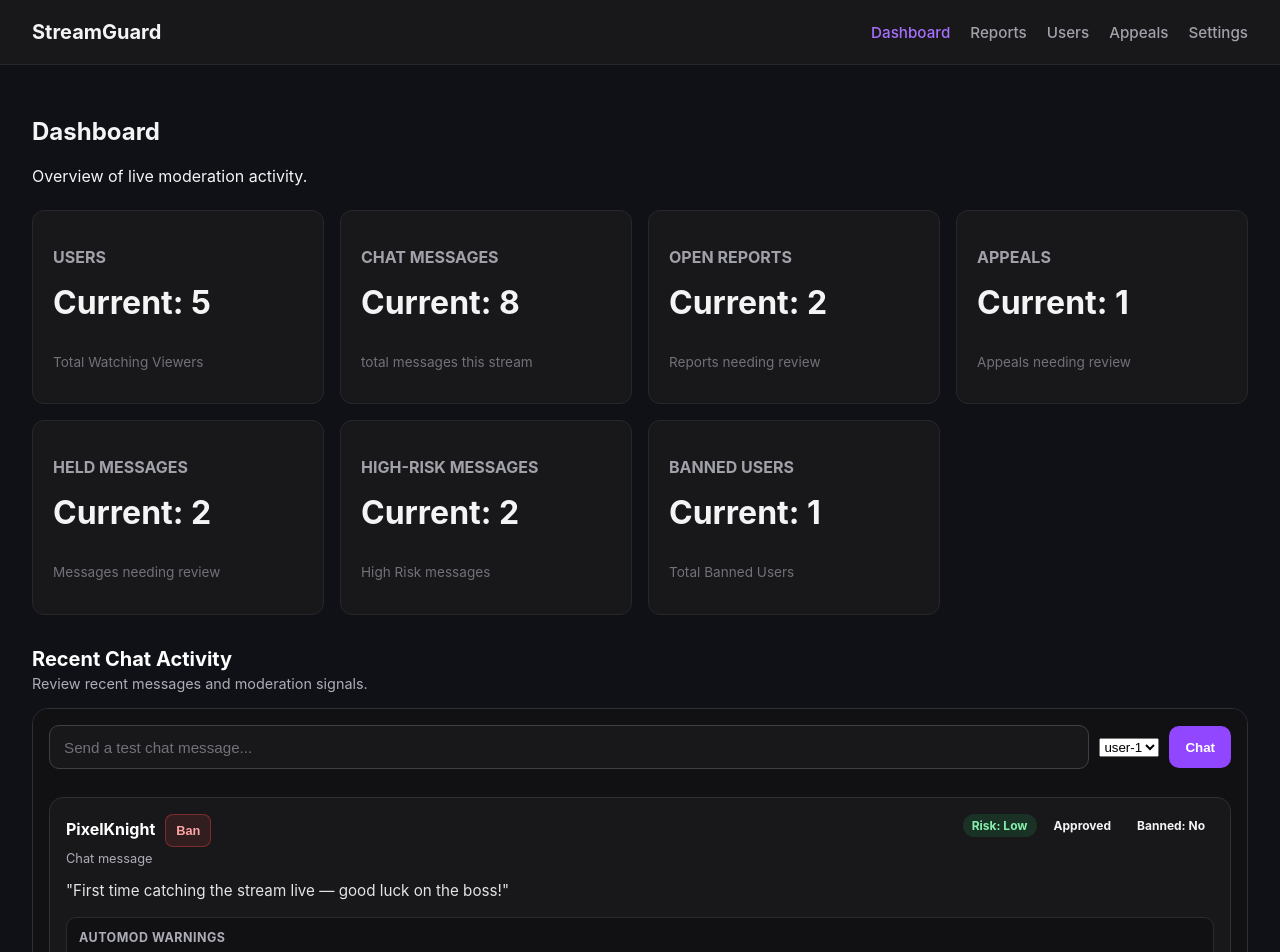
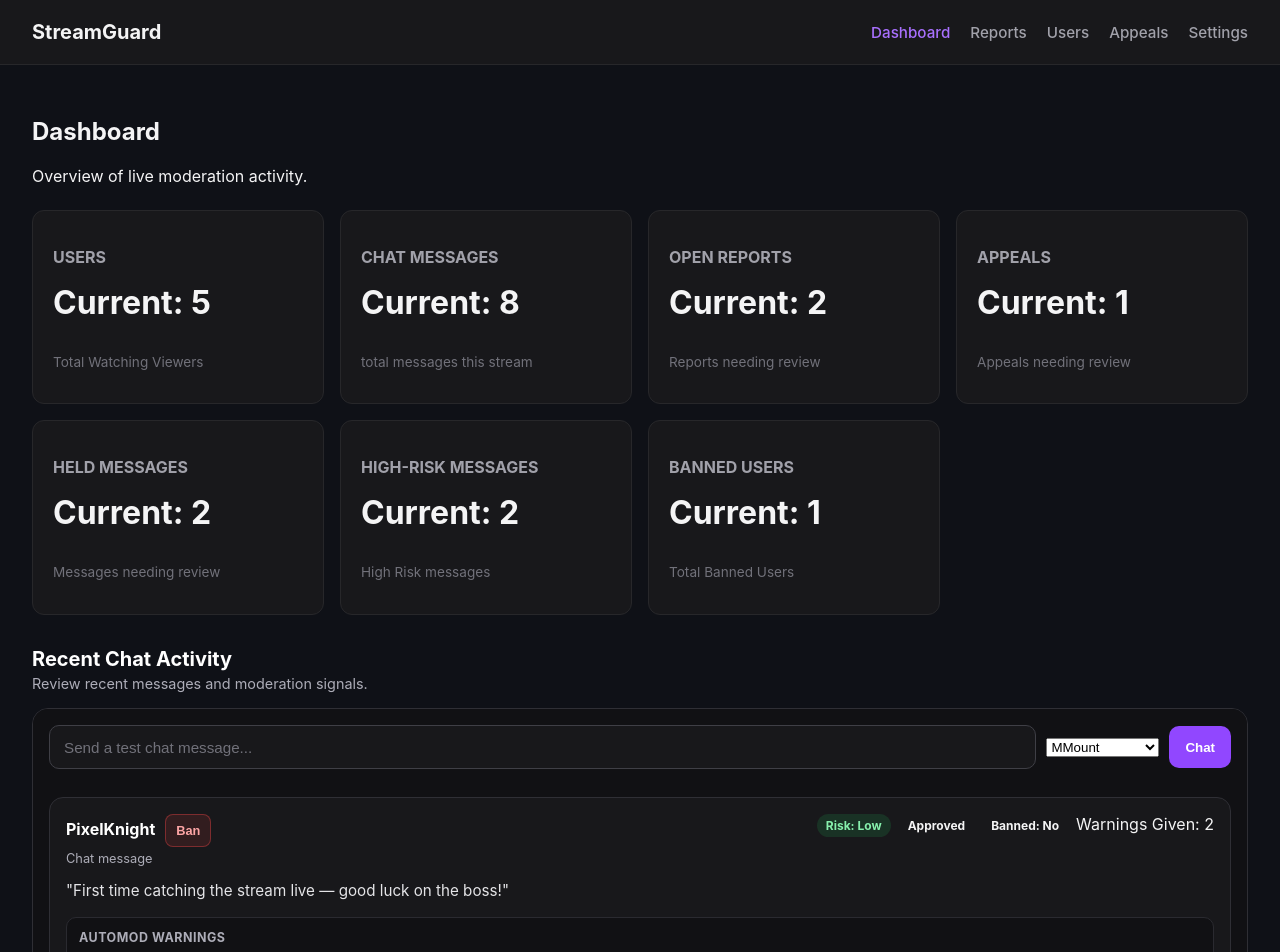
Before and after one commit to Michael-Mount/streamguard, a React (Vite) app: page /dashboard in a window 1280 px wide. Shown: the top 952 px of the page. Built offline with nearby package versions, Linux system fonts and the light colour scheme.

Commit message:
built fake feed catch

```diff
--- a/src/components/moderation/ChatComposer/ChatComposer.tsx
+++ b/src/components/moderation/ChatComposer/ChatComposer.tsx
@@ -2,7 +2,7 @@ import { useState } from "react";
 
 import "./index.css";
 
-import type { User } from "../../../types/moderation";
+import { mockUsers } from "../../../data/mockModerationData";
 
 type ChatComposerProps = {
   onCreateMessage: (userId: string, text: string) => void;
@@ -39,10 +39,9 @@ export default function ChatComposer({ onCreateMessage }: ChatComposerProps) {
         value={selectedUserId}
         onChange={(event) => setSelectedUserId(event.target.value)}
       >
-        <option value="user-1">user-1</option>
-        <option value="user-2">user-2</option>
-        <option value="user-3">user-3</option>
-        <option value="user-4">user-4</option>
+        {mockUsers.map((user) => {
+          return <option value={user.id}>{user.displayName}</option>;
+        })}
       </select>
 
       <button className="chat-form__button" type="submit">
--- a/src/components/moderation/ChatFeed/ChatFeed.tsx
+++ b/src/components/moderation/ChatFeed/ChatFeed.tsx
@@ -28,9 +28,14 @@ export default function ChatFeed({
     <div className="chat-box-wrapper">
       <ChatComposer onCreateMessage={onCreateMessage} />
       {messages.map((msg) => {
+        if (messages.length === 0) {
+          return <>No Chat Messages Yet.</>;
+        }
         const user = users.find((user) => {
           return user.id === msg.userId;
         });
+
+        const stringWarning = user?.warningCount.toString();
 
         if (!user) {
           return null;
@@ -43,6 +48,7 @@ export default function ChatFeed({
             user={user.displayName}
             userId={user.id}
             isBanned={user.isBanned}
+            warningCount={stringWarning}
             status={msg.status}
             risk={msg.riskLevel}
             autoMod={msg.automodReasons}
--- a/src/components/moderation/ChatMessageCard/ChatMessageCard.tsx
+++ b/src/components/moderation/ChatMessageCard/ChatMessageCard.tsx
@@ -9,6 +9,7 @@ type ChatMsgProps = {
   userId: string;
   user: string;
   autoMod: string[];
+  warningCount?: string;
   onApproveMessage: (messageId: string) => void;
   onDeleteMessage: (messageId: string) => void;
   onBanUser: (userId: string) => void;
@@ -25,6 +26,7 @@ export default function ChatMessageCard({
   risk,
   isBanned,
   autoMod,
+  warningCount,
   onApproveMessage,
   onDeleteMessage,
   onBanUser,
@@ -53,6 +55,7 @@ export default function ChatMessageCard({
           <span className={`badge badge--status-${status}`}>
             Banned: {isBanned ? "yes" : "no"}
           </span>
+          <span>Warnings Given: {warningCount}</span>
         </div>
       </header>
 
```
